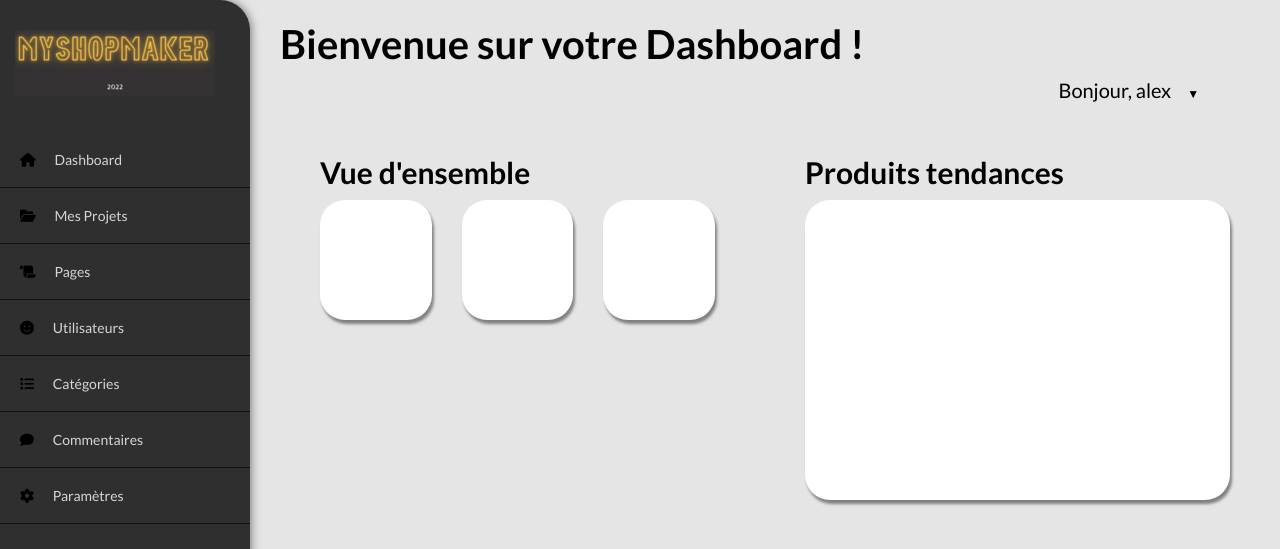
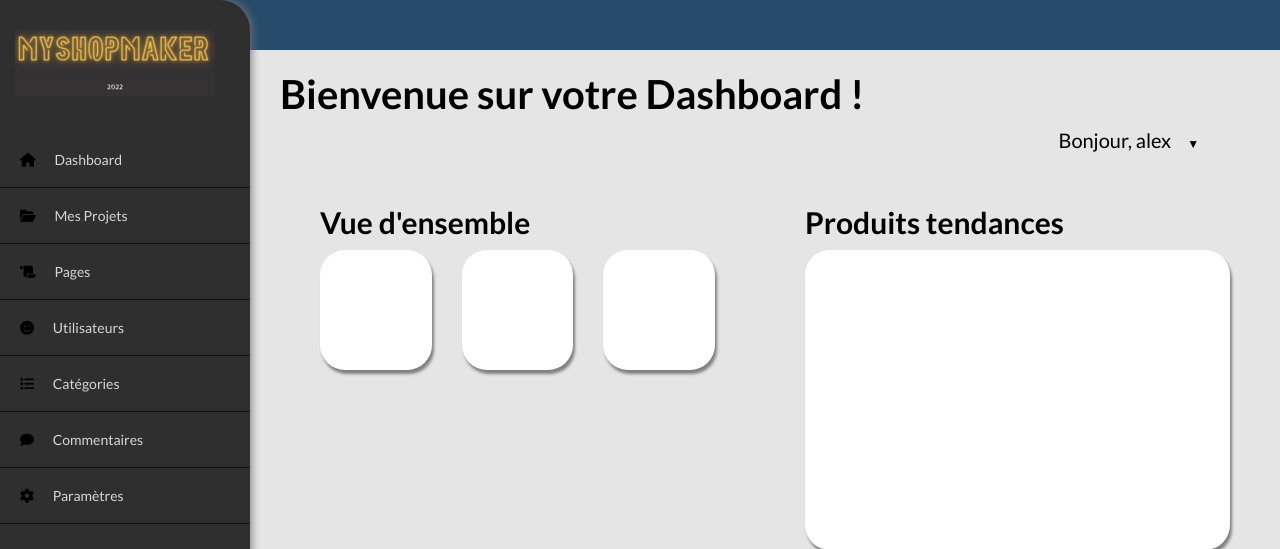
Before and after one commit to hugoassuncaorodrigues/projet_annuel_esgi, a PHP site: page /View/dashboard.view.php in a window 1280 px wide. Shown: the top 549 px of the page. Run offline with PHP 8.4, Linux system fonts and the light colour scheme.

Commit message:
fix header

```diff
--- a/framework/src/scss/components/_header.scss
+++ b/framework/src/scss/components/_header.scss
@@ -2,7 +2,6 @@ header {
 	height: 50px;
 	width: 100%;
 	background-color: #274C6B;
-	display: none;
 }
 
 header .logo {
--- a/www/dist/main.css
+++ b/www/dist/main.css
@@ -767,7 +767,6 @@ header {
   height: 50px;
   width: 100%;
   background-color: #274C6B;
-  display: none;
 }
 
 header .logo {
```
